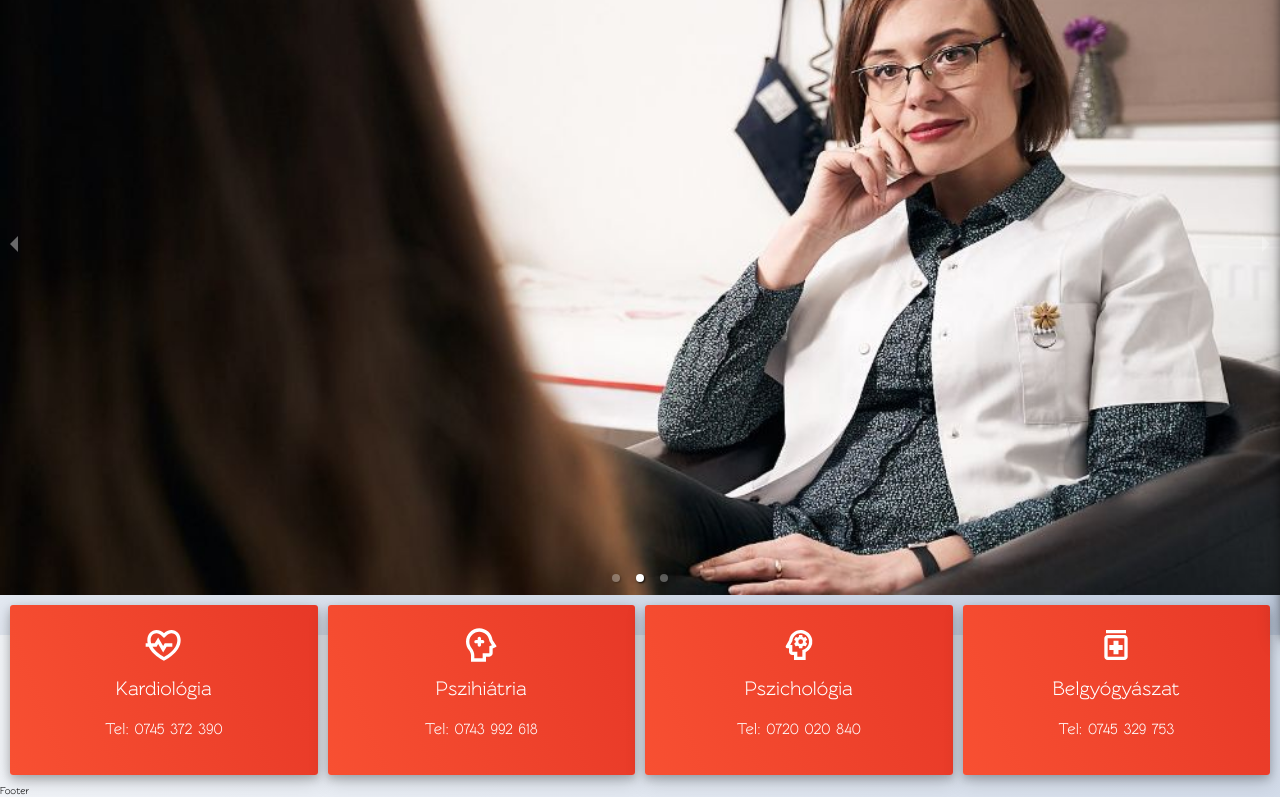
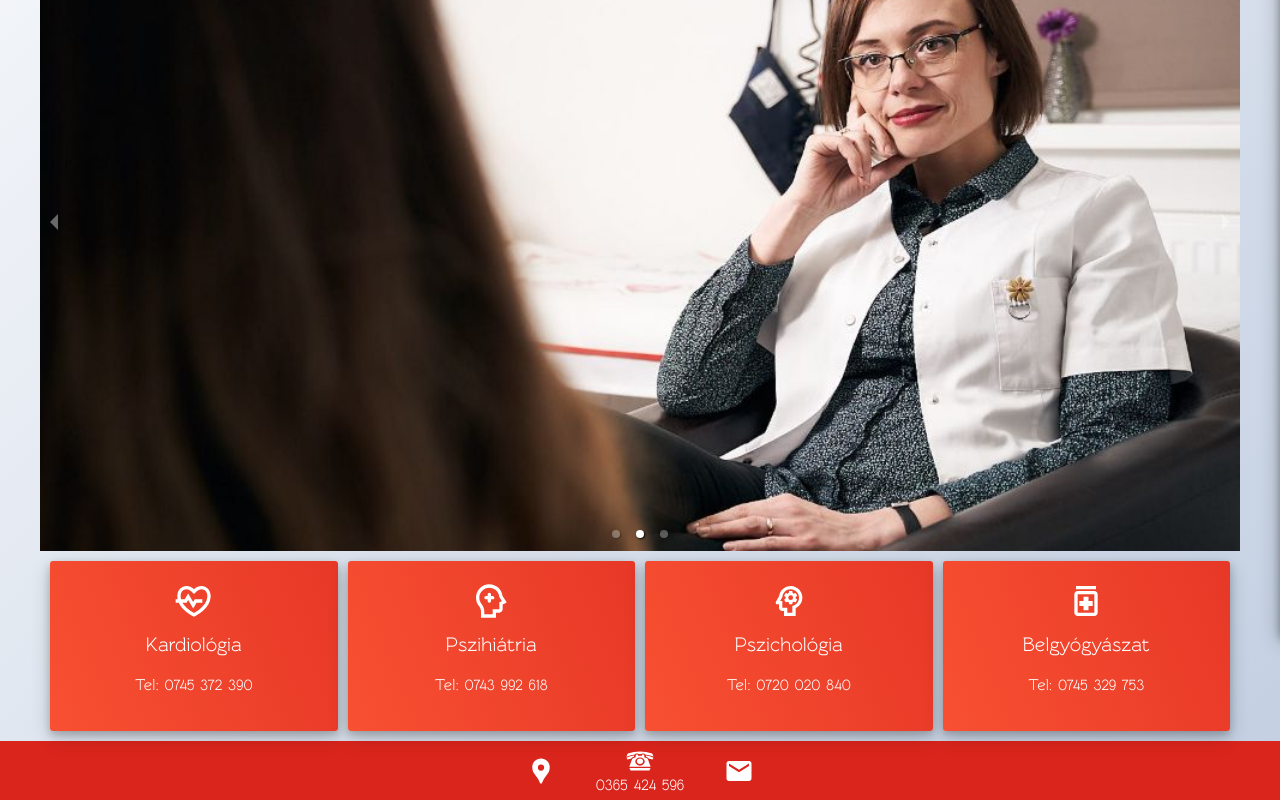
Before and after one commit to botondKulcsar/fehervari, a React (Create React App) app: page / in a window 1280 px wide. Shown: the part 165-965 px from the top of the page. Built offline with nearby package versions, Linux system fonts and the light colour scheme.

Commit message:
add contact screen

```diff
--- a/src/App.js
+++ b/src/App.js
@@ -11,6 +11,8 @@ import Psychiatry from './screens/Psychiatry/Psychiatry'
 import InternalMed from './screens/InternalMed/InternalMed'
 import FamilyMed from './screens/FamilyMed/FamilyMed'
 import Footer from './components/Footer/Footer'
+import Container from './components/Container/Container'
+import Contact from './screens/Contact/Contact'
 
 function App () {
   const [sideDrawerOpen, setSideDrawerOpen] = useState(false)
@@ -32,14 +34,17 @@ function App () {
       <SideDrawer show={sideDrawerOpen} hide={backdropClickHandler} />
       {/*sideDrawerOpen ? <Backdrop click={backdropClickHandler} /> : null */}
       <main style={{ marginTop: '56px' }}>
+        <Container>
           <Routes>
             <Route path='/' element={<Home />} />
             <Route path='/cardiology' element={<Cardiology />} />
             <Route path='/psychiatry' element={<Psychiatry />} />
             <Route path='/internalmed' element={<InternalMed />} />
             <Route path='/familymed' element={<FamilyMed />} />
+            <Route path='/contact' element={<Contact />} />
             <Route path='*' element={<Home />} />
           </Routes>
+        </Container>
       </main>
       <Footer />
     </div>
--- /dev/null
+++ b/src/components/Container/Container.js
@@ -0,0 +1,10 @@
+import React from 'react'
+import classes from './Container.module.css'
+
+const Container = ({children}) => {
+  return (
+    <div className={classes.container}>{children}</div>
+  )
+}
+
+export default Container
--- /dev/null
+++ b/src/components/Container/Container.module.css
@@ -0,0 +1,6 @@
+.container {
+  max-width: 120rem;
+  width: 100%;
+  margin: 0 auto;
+  min-height: 100vh;
+}
--- a/src/components/Footer/Footer.js
+++ b/src/components/Footer/Footer.js
@@ -1,7 +1,38 @@
 import React from 'react'
+import classes from './Footer.module.css'
+import { GiRotaryPhone } from 'react-icons/gi'
+import { MdEmail, MdLocationPin } from 'react-icons/md'
 
 const Footer = () => {
-  return <footer>Footer</footer>
+  return (
+    <footer className={classes.footer}>
+      <div className={classes.flex}>
+        <div className={classes.address}>
+          <a
+            target='_blank'
+            rel='noreferrer'
+            href='https://www.google.com/maps/place/Str.+Violetelor+6,+T%C3%A2rgu+Mure%C8%99+547176/@46.538436,24.5626635,17z/data=!4m2!3m1!1s0x474bb7b5a99f630b:0x1190a4c1fa269a67'
+          >
+            <MdLocationPin className={classes.icon} />
+            {/*  <span>Str.Violetelor nr.6</span>
+            <span>bl.B ap.3</span> */}
+          </a>
+        </div>
+        <div className={classes.phone}>
+          <a href='tel:+40365424596'>
+            <GiRotaryPhone className={classes.icon} />
+            <span>0365 424 596</span>
+          </a>
+        </div>
+        <div className={classes.email}>
+          <a href='mailto:cmi.fehervari@yahoo.com'>
+            <MdEmail className={classes.icon} />
+            {/* <span>cmi.fehervari@yahoo.com</span> */}
+          </a>
+        </div>
+      </div>
+    </footer>
+  )
 }
 
 export default Footer
--- /dev/null
+++ b/src/components/Footer/Footer.module.css
@@ -0,0 +1,54 @@
+.footer {
+  min-height: 5.6rem;
+  padding: .5rem;
+  background-color: var(--main-red);
+  width: 100%;
+  display: flex;
+  align-items: center;
+  justify-content: center;
+}
+
+.flex {
+  display: flex;
+  align-items: center;
+  max-width: 120rem;
+  padding: 0 15%;
+  justify-content: space-evenly;
+  gap: 4rem;
+}
+
+.phone *,
+.email *,
+.address * {
+  text-decoration: none;
+  font-size: 1.6rem;
+  display: inline-block;
+  color: white;
+  font-weight: bold;
+  cursor: pointer;
+  text-align: center;
+  white-space: nowrap;
+  display: flex;
+  flex-direction: column;
+  align-items: center;
+  justify-content: center;
+}
+
+.icon {
+  font-size: 3rem;
+  color: white;
+  transition: transform 0.3s;
+}
+
+.phone:hover .icon,
+.email:hover .icon,
+.address:hover .icon {
+  transform: scale(1.2);
+}
+
+/* @media screen and (max-width: 700px) {
+  .flex {
+    flex-direction: column;
+    justify-content: center;
+  }
+} */
--- a/src/components/SideDrawer/SideDrawer.css
+++ b/src/components/SideDrawer/SideDrawer.css
@@ -34,6 +34,10 @@
 .side-drawer li {
   margin: 0.5rem 0;
 }
+
+/* .side-drawer li:last-child {
+  margin-bottom: 2rem;
+} */
 
 .sidebar__navigation-link {
   color: var(--main-red);
--- a/src/components/SideDrawer/SideDrawer.js
+++ b/src/components/SideDrawer/SideDrawer.js
@@ -96,7 +96,11 @@ const SideDrawer = ({ show, hide }) => {
           </Link>
         </li>
         <li>
-          <Link className='sidebar__navigation-link' to='/' onClick={hide}>
+          <Link
+            className='sidebar__navigation-link'
+            to='/contact'
+            onClick={hide}
+          >
             Kapcsolat
           </Link>
         </li>
--- a/src/components/Toolbar/Toolbar.js
+++ b/src/components/Toolbar/Toolbar.js
@@ -85,7 +85,7 @@ const Toolbar = ({ drawerClickHandler, show }) => {
               </Link>
             </li>
             <li className='last-item'>
-              <Link className='toolbar__navigation-link' to='/'>
+              <Link className='toolbar__navigation-link' to='/contact'>
                 Kapcsolat
               </Link>
             </li>
--- a/src/index.css
+++ b/src/index.css
@@ -40,7 +40,7 @@
 
 html {
   box-sizing: inherit;
-  height: 100%;
+  /* height: 100%; */
   font-size: 62.5%;
 }
 
@@ -53,7 +53,7 @@ body {
     "Droid Sans", "Helvetica Neue", sans-serif;
   -webkit-font-smoothing: antialiased;
   -moz-osx-font-smoothing: grayscale;
-  height: 100%;
+  /* height: 100%; */
 }
 
 /* code {
--- /dev/null
+++ b/src/screens/Contact/Contact.js
@@ -0,0 +1,50 @@
+import React from 'react'
+import classes from './Contact.module.css'
+import { GiRotaryPhone } from 'react-icons/gi'
+import { MdEmail, MdLocationPin } from 'react-icons/md'
+
+const Contact = () => {
+  return (
+    <div className={classes.content}>
+      <div className={classes.description}>
+        <h1 className={classes.title}>Elérhetőség</h1>
+        <h2 className={classes.subtitle}>
+          <MdLocationPin />
+          <span>Cím</span>
+        </h2>
+        <p>Marosvásárhely, Románia</p>
+        <p>Violetelor utca 42 szám, B tömbház, 3-as apartman</p>
+        <h2 className={classes.subtitle}>
+          <GiRotaryPhone />
+          <span>Telefon</span>
+        </h2>
+        <p>
+          <a className={classes.telephone} href='tel:+40365424596'>
+            0365 424 596
+          </a>
+        </p>
+        <h2 className={classes.subtitle}>
+          <MdEmail />
+          <span>Email</span>
+        </h2>
+        <p>
+          <a className={classes.email} href='mailto:cmi.fehervari@yahoo.com'>
+            cmi.fehervari@yahoo.com
+          </a>
+        </p>
+      </div>
+      <iframe
+        className={classes.iframe}
+        title='map'
+        width='600'
+        height='450'
+        style={{ border: 0 }}
+        loading='lazy'
+        allowFullScreen
+        src='https://www.google.com/maps/embed/v1/place?q=place_id:ChIJC2OfqbW3S0cRZ5om-sGkkBE&key=AIzaSyDk4NFB5iqKjtdBaB_lHmulwRJ4_QpzIv8'
+      ></iframe>
+    </div>
+  )
+}
+
+export default Contact
--- /dev/null
+++ b/src/screens/Contact/Contact.module.css
@@ -0,0 +1,75 @@
+.content {
+  padding: 4rem 2rem 2rem;
+
+  display: flex;
+  align-items: center;
+  gap: 2rem;
+  justify-content: space-evenly;
+}
+
+.iframe {
+  width: 40%;
+  box-shadow: var(--dark-shadow);
+}
+
+.description {
+  /* border: 1px solid red; */
+  align-self: start;
+  text-align: center;
+}
+
+.title,
+.subtitle {
+  font-family: "Rawengulk Regular";
+  font-weight: 600;
+  display: flex;
+  align-items: center;
+  gap: 1rem;
+  justify-content: center;
+}
+
+.title {
+  font-size: 4rem;
+  letter-spacing: 2px;
+}
+
+.subtitle {
+  font-size: 2.2rem;
+}
+
+.telephone,
+.email {
+  text-decoration: none;
+  font-size: 2rem;
+  background: var(--main-red);
+  color: white;
+  display: inline-block;
+  padding: 0.5rem 1rem;
+  border-radius: 3px;
+  box-shadow: var(--light-shadow);
+  transition: box-shadow 0.3s;
+
+  white-space: nowrap;
+}
+
+.telephone:hover,
+.telephone:focus,
+.email:hover,
+.email:focus {
+  box-shadow: var(--dark-shadow);
+}
+
+@media screen and (max-width: 992px) {
+  .content {
+    flex-direction: column;
+    padding-top: 2rem;
+  }
+
+  .iframe {
+    width: 100%;
+  }
+
+  .description {
+    align-self: center;
+  }
+}
```
Also changed, not shown: src/components/Footer/Footer.css (deleted). Lines whose indentation alone changed are shown as unchanged.
